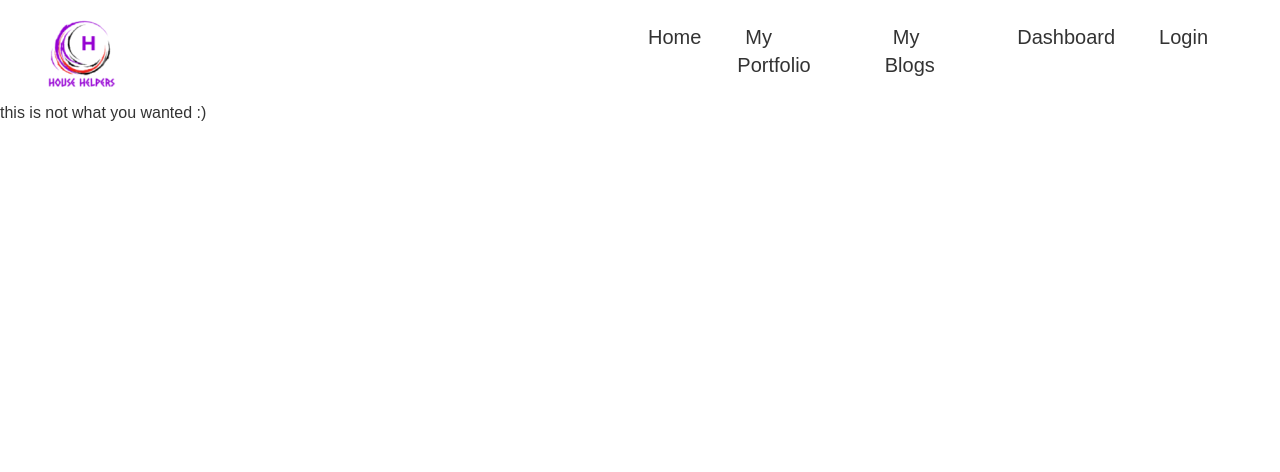
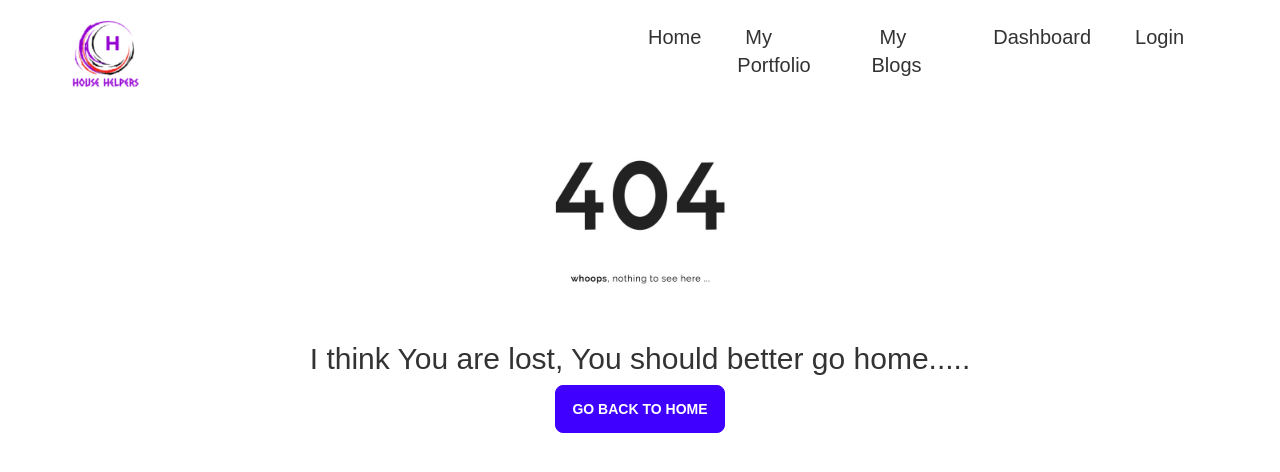
Before and after one commit to AshrafulIslam5/Assignment-12-client, a React (Create React App) app: page /home in a window 1280 px wide. Shown: the top 472 px of the page. Built offline with nearby package versions, Linux system fonts and the light colour scheme.

Commit message:
done notfound page :)

```diff
--- a/src/pages/NotFound/NotFound.js
+++ b/src/pages/NotFound/NotFound.js
@@ -1,9 +1,12 @@
 import React from 'react';
-
+import { Link } from 'react-router-dom';
+import gif from '../../images/404Gif.gif'
 const NotFound = () => {
     return (
-        <div>
-            this is not what you wanted :)
+        <div className='flex flex-col items-center'>
+            <img className=' w-1/4' src={gif} alt="" />
+            <h2 className='text-center text-3xl'>I think You are lost, You should better go home.....</h2>
+            <Link to={'/'}><button className='btn btn-secondary text-white mt-2'>Go back to home</button></Link>
         </div>
     );
 };
--- a/src/pages/Shared/Header.js
+++ b/src/pages/Shared/Header.js
@@ -11,9 +11,9 @@ const Header = () => {
     </>
     return (
         <div>
-            <div class="navbar bg-base-100 px-10">
+            <div class="navbar bg-base-100 px-16">
                 <div className='navbar-start'>
-                    <CustomLink to={'/'}><img className='w-20 hover:bg-slate-200 rounded-lg cursor-pointer' src={logo} alt="" /></CustomLink>
+                    <CustomLink to={'/'}><img className='w-20 hover:bg-slate-100 rounded-lg cursor-pointer' src={logo} alt="" /></CustomLink>
                 </div>
                 <div className='navbar-end'>
                     <div className="gap-7 text-xl mr-6  hidden md:flex">
```
Also changed, not shown: src/images/404Gif.gif (added).
